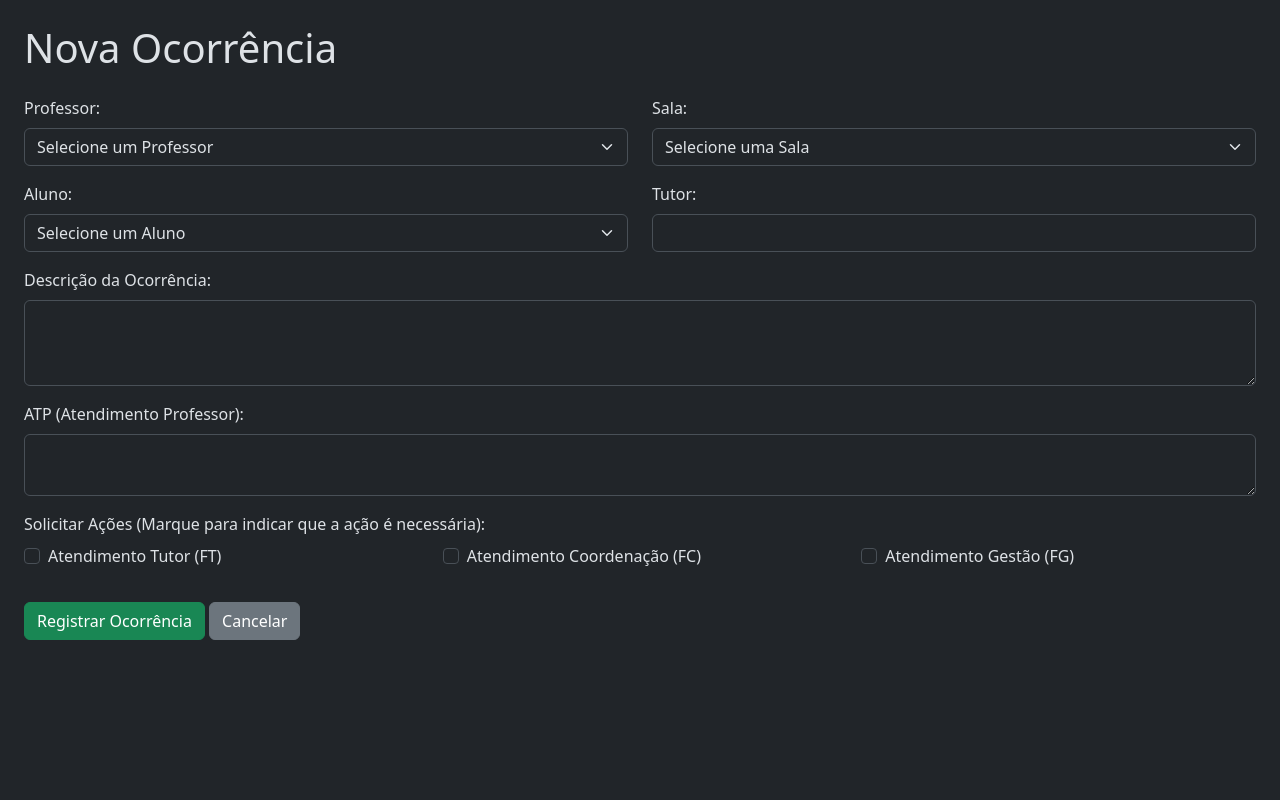
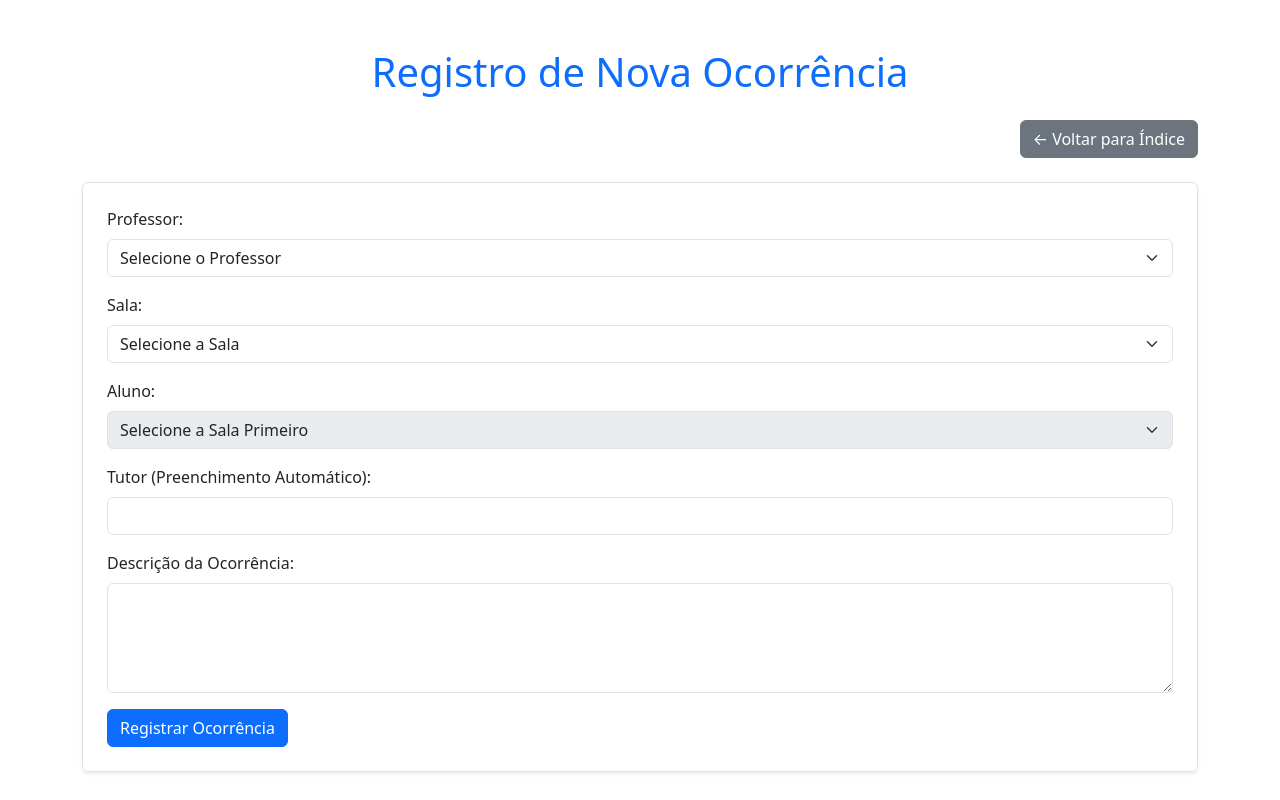
Before and after one commit to ocorrenciasidr/idr, a Flask app: template templates/nova.html in a window 1280 px wide. Run offline with Flask 3, Linux system fonts and the light colour scheme; the template is opened without the code that fills it: most values are stand-ins (such as "Sample title", 1, 10 or a date in 2020).

Commit message:
Update nova.html

```diff
--- a/templates/nova.html
+++ b/templates/nova.html
@@ -1,148 +1,139 @@
 <!DOCTYPE html>
-<html lang="pt-br">
+<html lang="pt-BR">
 <head>
     <meta charset="UTF-8">
+    <meta name="viewport" content="width=device-width, initial-scale=1.0">
     <title>Nova Ocorrência</title>
-    <link rel="stylesheet" href="https://cdn.jsdelivr.net/npm/bootstrap@5.3.2/dist/css/bootstrap.min.css">
+    <link href="https://cdn.jsdelivr.net/npm/bootstrap@5.3.2/dist/css/bootstrap.min.css" rel="stylesheet">
 </head>
-<body class="p-4" data-bs-theme="dark"> <h1 class="mb-4">Nova Ocorrência</h1>
+<body>
 
-<form method="POST" action="{{ url_for('nova') }}">
-    <div class="row mb-3">
-        <div class="col-md-6">
-            <label class="form-label">Professor:</label>
-            <select class="form-select" name="PROFESSOR" required>
-                <option value="">Selecione um Professor</option>
-                {% for prof in professores_disp %}
-                    <option value="{{ prof }}">{{ prof }}</option>
+    <div class="container mt-5">
+        <h1 class="text-center mb-4 text-primary">Registro de Nova Ocorrência</h1>
+
+        <div class="d-flex justify-content-end mb-4">
+            <a href="{{ url_for('index') }}" class="btn btn-secondary">← Voltar para Índice</a>
+        </div>
+
+        <form id="formNovaOcorrencia" method="POST" action="{{ url_for('nova') }}" class="p-4 border rounded shadow-sm">
+
+            <div class="mb-3">
+                <label for="professor" class="form-label">Professor:</label>
+                <select id="professor" name="professor" class="form-select" required>
+                    <option value="" disabled selected>Selecione o Professor</option>
+                    {% for p in professores %}
+                        <option value="{{ p }}">{{ p }}</option>
                     {% endfor %}
                 </select>
             </div>
-        <div class="col-md-6">
-            <label class="form-label">Sala:</label>
-            <select class="form-select" name="SALA" id="sala-select" required onchange="carregarAlunos()">
-                <option value="">Selecione uma Sala</option>
-                {% for sala in salas_disp %}
-                    <option value="{{ sala }}">{{ sala }}</option>
+
+            <div class="mb-3">
+                <label for="sala" class="form-label">Sala:</label>
+                <select id="sala" name="sala" class="form-select" required>
+                    <option value="" disabled selected>Selecione a Sala</option>
+                    {% for s in salas %}
+                        <option value="{{ s }}">{{ s }}</option>
                     {% endfor %}
                 </select>
             </div>
-    </div>
 
-    <div class="row mb-3">
-        <div class="col-md-6">
-            <label class="form-label">Aluno:</label>
-            <select class="form-select" name="ALUNO" id="aluno-select" required onchange="selecionarTutor()">
-                <option value="">Selecione um Aluno</option>
+            <div class="mb-3">
+                <label for="aluno" class="form-label">Aluno:</label>
+                <select id="aluno" name="aluno" class="form-select" required disabled>
+                    <option value="" disabled selected>Selecione a Sala Primeiro</option>
                 </select>
-        </div>
-        <div class="col-md-6">
-            <label class="form-label">Tutor:</label>
-            <input type="text" class="form-control" name="TUTOR" id="tutor-input" readonly required>
-        </div>
             </div>
 
             <div class="mb-3">
-        <label class="form-label">Descrição da Ocorrência:</label>
-        <textarea class="form-control" name="DESCRICAO" rows="3" required></textarea>
+                <label for="tutor" class="form-label">Tutor (Preenchimento Automático):</label>
+                <input type="text" id="tutor" name="tutor" class="form-control" readonly required>
+                <input type="hidden" id="tutor_hidden" name="tutor" value="">
             </div>
 
             <div class="mb-3">
-        <label class="form-label">ATP (Atendimento Professor):</label>
-        <textarea class="form-control" name="ATP" rows="2"></textarea>
+                <label for="descricao" class="form-label">Descrição da Ocorrência:</label>
+                <textarea id="descricao" name="descricao" class="form-control" rows="4" required></textarea>
             </div>
 
-    <div class="mb-3">
-        <label class="form-label">Solicitar Ações (Marque para indicar que a ação é necessária):</label>
-        <div class="row">
-            <div class="col-md-4">
-                <div class="form-check">
-                    <input class="form-check-input" type="checkbox" name="FT" id="checkFT">
-                    <label class="form-check-label" for="checkFT">
-                        Atendimento Tutor (FT)
-                    </label>
-                </div>
-            </div>
-            <div class="col-md-4">
-                <div class="form-check">
-                    <input class="form-check-input" type="checkbox" name="FC" id="checkFC">
-                    <label class="form-check-label" for="checkFC">
-                        Atendimento Coordenação (FC)
-                    </label>
-                </div>
-            </div>
-            <div class="col-md-4">
-                <div class="form-check">
-                    <input class="form-check-input" type="checkbox" name="FG" id="checkFG">
-                    <label class="form-check-label" for="checkFG">
-                        Atendimento Gestão (FG)
-                    </label>
-                </div>
-            </div>
-        </div>
+            <button type="submit" class="btn btn-primary">Registrar Ocorrência</button>
+        </form>
+
     </div>
 
-    <button type="submit" class="btn btn-success mt-3">Registrar Ocorrência</button>
-    <a href="{{ url_for('index') }}" class="btn btn-secondary mt-3">Cancelar</a>
-</form>
+    <script>
+        // Cache global para mapear Alunos para Tutores (evita múltiplas chamadas à API)
+        let alunosDataCache = [];
 
-<script>
-    let alunosCache = {};
+        const salaSelect = document.getElementById('sala');
+        const alunoSelect = document.getElementById('aluno');
+        const tutorInput = document.getElementById('tutor');
+        const tutorHiddenInput = document.getElementById('tutor_hidden');
 
-    async function carregarAlunos() {
-        const salaSelect = document.getElementById('sala-select');
-        const alunoSelect = document.getElementById('aluno-select');
-        const tutorInput = document.getElementById('tutor-input');
+        // Função principal para buscar alunos na API e popular o dropdown
+        function carregarAlunos() {
             const sala = salaSelect.value;
-
-        alunoSelect.innerHTML = '<option value="">Selecione um Aluno</option>';
+            alunoSelect.innerHTML = '<option value="" disabled selected>Carregando...</option>';
+            alunoSelect.disabled = true;
             tutorInput.value = '';
+            tutorHiddenInput.value = '';
 
             if (!sala) {
+                alunoSelect.innerHTML = '<option value="" disabled selected>Selecione a Sala Primeiro</option>';
                 return;
             }
 
-        let alunosPorSala = alunosCache[sala];
+            // Chama a API do Flask para obter alunos da sala
+            fetch(`/api/alunos_por_sala/${sala}`)
+                .then(response => response.json())
+                .then(data => {
+                    alunosDataCache = data; // Salva dados no cache
+                    alunoSelect.innerHTML = '<option value="" disabled selected>Selecione o Aluno</option>';
 
-        if (!alunosPorSala) {
-            try {
-                const response = await fetch(`/api/alunos_por_sala/${encodeURIComponent(sala)}`);
-                if (!response.ok) {
-                    throw new Error('Erro ao buscar alunos');
+                    if (data.length > 0) {
+                        data.forEach(aluno => {
+                            const option = document.createElement('option');
+                            // O valor da option é apenas o nome do Aluno
+                            option.value = aluno.Aluno;
+                            option.textContent = aluno.Aluno;
+                            alunoSelect.appendChild(option);
+                        });
+                        alunoSelect.disabled = false;
+                    } else {
+                        alunoSelect.innerHTML = '<option value="" disabled selected>Nenhum aluno encontrado</option>';
                     }
-                alunosPorSala = await response.json();
-                alunosCache[sala] = alunosPorSala;
-            } catch (error) {
-                console.error("Erro ao carregar alunos:", error);
-                alunoSelect.innerHTML = '<option value="">Erro ao carregar alunos</option>';
-                return;
+                })
+                .catch(error => {
+                    console.error('Erro ao carregar alunos:', error);
+                    alunoSelect.innerHTML = '<option value="" disabled selected>Erro ao carregar</option>';
+                });
+        }
+
+        // Função para preencher o campo Tutor ao selecionar um Aluno
+        function preencherTutor() {
+            const alunoSelecionado = alunoSelect.value;
+            const alunoInfo = alunosDataCache.find(a => a.Aluno === alunoSelecionado);
+
+            if (alunoInfo && alunoInfo.Tutor) {
+                // Preenche o campo de texto para visualização
+                tutorInput.value = alunoInfo.Tutor;
+                // Preenche o campo oculto para envio no POST
+                tutorHiddenInput.value = alunoInfo.Tutor;
+            } else {
+                tutorInput.value = 'Tutor não encontrado';
+                tutorHiddenInput.value = '';
             }
         }
 
-        if (alunosPorSala.length > 0) {
-            alunosPorSala.forEach(aluno => {
-                const option = document.createElement('option');
-                option.value = aluno.Aluno;
-                option.textContent = aluno.Aluno;
-                option.dataset.tutor = aluno.Tutor;
-                alunoSelect.appendChild(option);
-            });
-        } else {
-             alunoSelect.innerHTML = '<option value="">Nenhum aluno encontrado</option>';
-        }
+        // Event Listeners
+        salaSelect.addEventListener('change', carregarAlunos);
+        alunoSelect.addEventListener('change', preencherTutor);
+
+        // Chamada inicial
+        // Se já houver uma sala selecionada (após um erro de POST, por exemplo), carrega os alunos
+        if (salaSelect.value) {
+            carregarAlunos();
         }
 
-    function selecionarTutor() {
-        const alunoSelect = document.getElementById('aluno-select');
-        const tutorInput = document.getElementById('tutor-input');
-        const selectedOption = alunoSelect.options[alunoSelect.selectedIndex];
-
-        if (selectedOption && selectedOption.dataset.tutor) {
-            tutorInput.value = selectedOption.dataset.tutor;
-        } else {
-            tutorInput.value = '';
-        }
-    }
     </script>
     <script src="https://cdn.jsdelivr.net/npm/bootstrap@5.3.2/dist/js/bootstrap.bundle.min.js"></script>
 </body>
```
Lines whose indentation alone changed are shown as unchanged.
